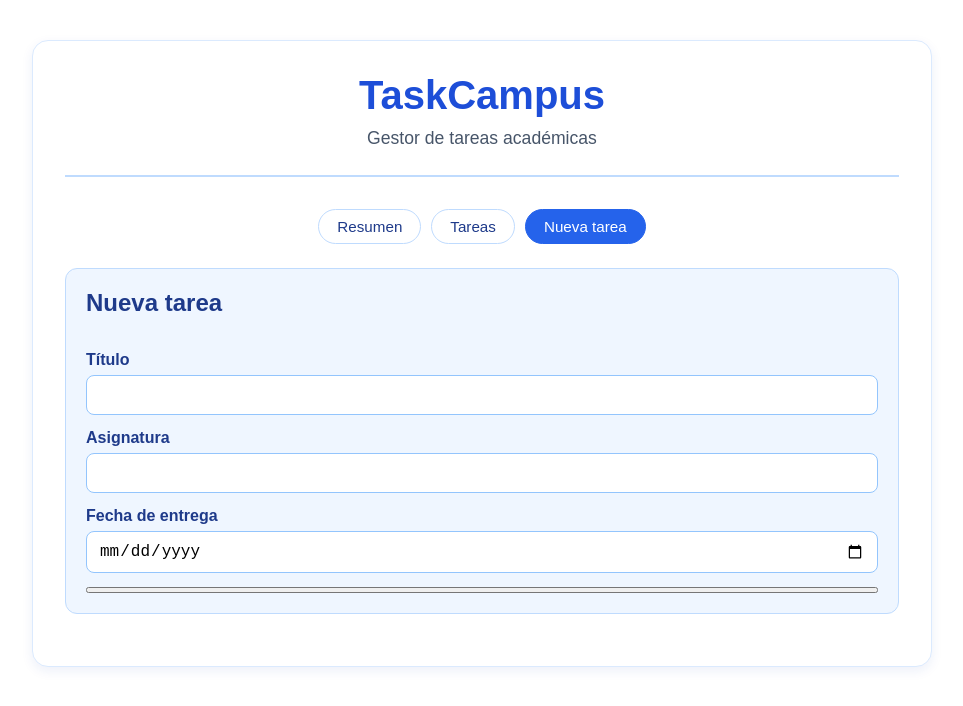
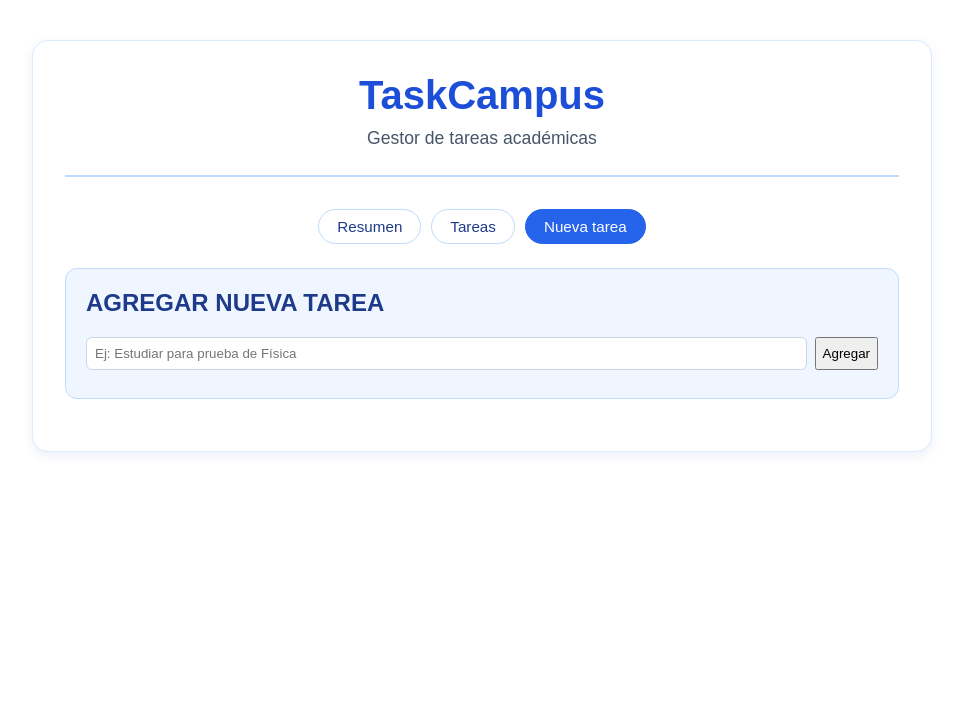
Before and after one commit to PatricioChaugsix/LaboratorioReact---Equipo-Cafeinomanos, a React (Vite) app: page / in a window 1280 px wide. Both pictures are taken after a click on the button "Nueva tarea". Shown: the top 706 px of the page, without its empty margins (158-1121 px from the left). Built offline with nearby package versions, Linux system fonts and the light colour scheme.

Commit message:
Creación de TaskForm.jsx

```diff
--- a/src/components/TaskForm.jsx
+++ b/src/components/TaskForm.jsx
@@ -1,52 +1,42 @@
-import { useState } from 'react'
-import Button from './Button'
+import { useState } from "react";
 
-const formularioVacio = { titulo: '', asignatura: '', fecha: '' }
-
-function TaskForm({ onAgregar }) {
-  const [formulario, setFormulario] = useState(formularioVacio)
-  const [error, setError] = useState('')
-
-  function manejarCambio(evento) {
-    const { name, value } = evento.target
-    setFormulario({ ...formulario, [name]: value })
-  }
-
-  function manejarEnvio(evento) {
-    evento.preventDefault()
-    if (formulario.titulo.trim() === '') {
-      setError('El título es obligatorio')
-      return
+const TaskForm = ({ onAgregar, guardando }) => {
+  const [titulo, setTitulo] = useState("");
+  const [error, setError] = useState("");
+  const handleSubmit = async (e) => {
+    e.preventDefault();
+    // Mínimo 3 caracteres limpios
+    if (titulo.trim().length < 3) {
+      setError("El minimo del titulo es de 3 caracteres.");
+      return;
     }
-    onAgregar(formulario)
-    setFormulario(formularioVacio)
-    setError('')
-  }
-
+    // Se ejecuta la función (agregar) desde NewTaskView
+    const exito = await onAgregar(titulo.trim());
+    if (exito) {
+      setTitulo("");
+      setError("");
+    }
+  };
   return (
-    <form className="card task-form" onSubmit={manejarEnvio}>
-      <h2 className="section-title">Nueva tarea</h2>
-
-      <label>
-        Título
-        <input name="titulo" value={formulario.titulo} onChange={manejarCambio} />
-      </label>
-
-      <label>
-        Asignatura
-        <input name="asignatura" value={formulario.asignatura} onChange={manejarCambio} />
-      </label>
-
-      <label>
-        Fecha de entrega
-        <input type="date" name="fecha" value={formulario.fecha} onChange={manejarCambio} />
-      </label>
-
-      {error && <p className="form-error">{error}</p>}
-
-      <Button type="submit">Agregar tarea</Button>
+    <form onSubmit={handleSubmit} className="card">
+      <h2 className="section-title">
+        AGREGAR NUEVA TAREA
+      </h2>
+      <div style={{ display: "flex", gap: "8px", marginBottom: "8px" }}>
+        <input
+          type="text"
+          value={titulo}
+          onChange={(e) => setTitulo(e.target.value)}
+          placeholder="Ej: Estudiar para prueba de Física"
+          disabled={guardando}
+          style={{ flex: 1, padding: "8px", borderRadius: "6px", border: "1px solid #cbd5e1" }}
+        />
+        <button type="submit" disabled={guardando} className="btn btn-primary">
+          {guardando ? "Guardando..." : "Agregar"}
+        </button>
+      </div>
+      {error && <p style={{ color: "red", fontSize: "0.875rem" }}>{error}</p>}
     </form>
-  )
-}
-
-export default TaskForm
+  );
+};
+export default TaskForm;
```
